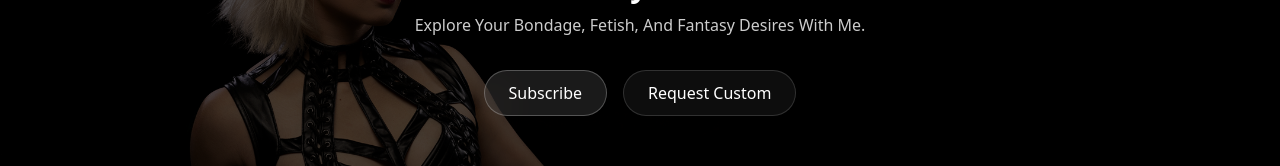
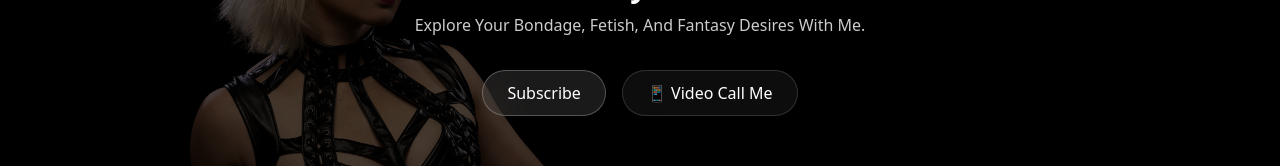
Before and after one commit to ZechsMerquise1/missreslotusx-website, a Next.js app: page / in a window 1280 px wide. Shown: the part 333-499 px from the top of the page. Built offline with nearby package versions, Linux system fonts and the light colour scheme.

Commit message:
K sxtpaanther

```diff
--- a/app/components/hero.tsx
+++ b/app/components/hero.tsx
@@ -52,12 +52,12 @@ export default function Hero() {
             </Button>
           </Link>
 
-          <Link href="/customs">
+          <Link href="https://www.sextpanther.com/misslotus">
             <Button
               variant="secondary"
               className="px-6 py-2.5 text-sm sm:text-base bg-transparent border border-white text-white hover:bg-white hover:text-black transition"
             >
-              Request Custom
+              📱 Video Call Me
             </Button>
           </Link>
         </div>
--- a/app/links/page.tsx
+++ b/app/links/page.tsx
@@ -4,6 +4,12 @@ import Image from "next/image";
 import Navbar from "../components/ui/navbar";
 
 const platformLinks = [
+  {
+    label: "📱 Video Call Me",
+    href: "https://www.sextpanther.com/misslotus",
+    icon: "sp",
+  },
+
   {
     label: "KinkOnCommand",
     href: "https://kinkoncommand.com/?src=lw",
@@ -14,12 +20,6 @@ const platformLinks = [
     label: "OnlyFans",
     href: "https://onlyfans.com/mistresslotusx",
     icon: "onlyfans",
-  },
-
-  {
-    label: "SextPanther",
-    href: "https://www.sextpanther.com/misslotus",
-    icon: "sp",
   },
 
   {
```
